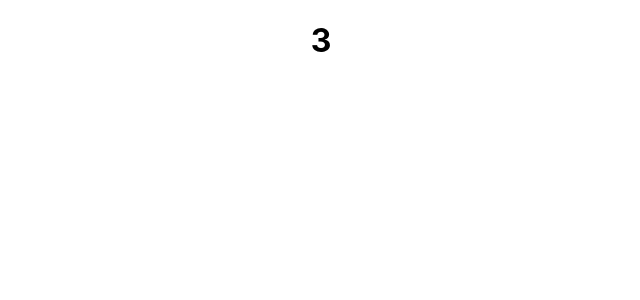
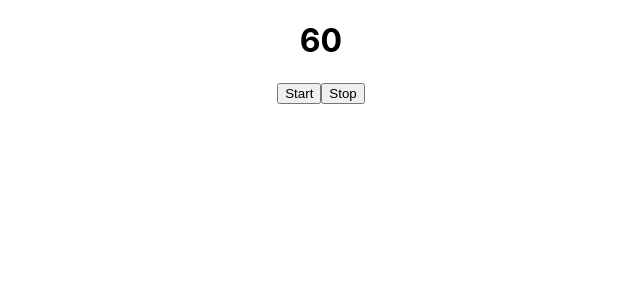
Before and after one commit to hhgiap241/StudentMangementReactApp, a React (Create React App) app: page / in a window 1280 px wide. Shown: the top 300 px of the page, without its empty margins (319-959 px from the left). Built offline with nearby package versions, Linux system fonts and the light colour scheme.

Commit message:
add count down with stop button

```diff
--- a/src/App.js
+++ b/src/App.js
@@ -1,6 +1,7 @@
 import './App.css';
 
-import CountDown from "./CountDown";
+
+import {CountDownWithStopBtn} from "./CountDownWithStopBtn";
 
 
 
@@ -9,7 +10,7 @@ function App() {
 
     return (
         <div className="App">
-            <CountDown/>
+            <CountDownWithStopBtn/>
         </div>
     );
 }
--- /dev/null
+++ b/src/CountDownWithStopBtn.js
@@ -0,0 +1,24 @@
+import React, {useRef, useState} from "react";
+
+export const CountDownWithStopBtn = () => {
+    const [countDown, setCountDown] = useState(60);
+    const interval = useRef();
+    const handleStopBtn = () => {
+        clearInterval(interval.current);
+        console.log('stop: ', interval);
+    }
+    const handleStartBtn = () => {
+       interval.current = setInterval(() => {
+            setCountDown(prev => prev - 1)
+        }, 1000);
+        console.log('start: ', interval.current);
+    }
+
+    return(
+        <div>
+            <h1>{countDown}</h1>
+            <button onClick={handleStartBtn}>Start</button>
+            <button onClick={handleStopBtn}>Stop</button>
+        </div>
+    )
+}
```
Also changed, not shown: src/IncreaseOnClickWithMemoAndCallback.js (added).
